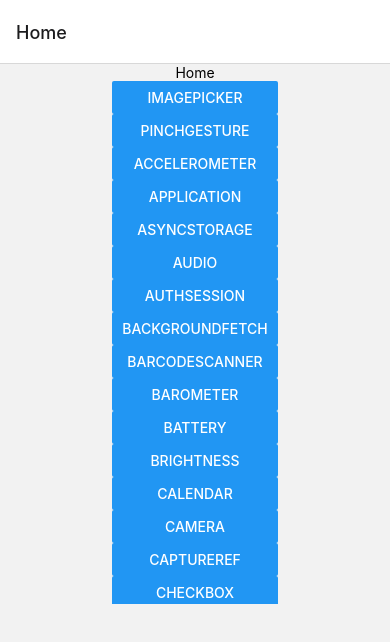
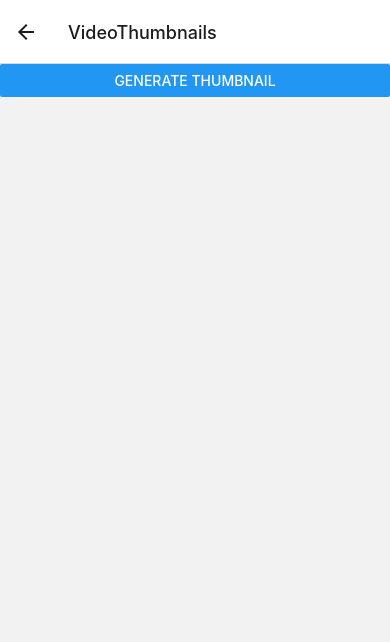
Before and after one commit to GuilhermeSousaDev/Expo, a React Native app: screen /VideoThumbnails in a window 390 px wide. Shown: the top 642 px of the page. Built offline with nearby package versions, Linux system fonts and the light colour scheme; what expo-notifications, expo-task-manager would draw is missing.

Commit message:
Expo VideoThumbnail

```diff
--- a/App.js
+++ b/App.js
@@ -60,6 +60,8 @@ import StoreReview from './screens/StoreReview';
 import SVG from './screens/SVG';
 import SystemUi from './screens/SystemUi';
 import TaskManager from './screens/TaskManager';
+import TrackingTransparency from './screens/TrackingTransparency';
+import VideoThumbnails from './screens/VideoThumbnails';
 
 export default function App() {
   return (
@@ -120,6 +122,8 @@ export default function App() {
         <Stack.Screen name='SVG' component={SVG} />
         <Stack.Screen name='SystemUi' component={SystemUi} />
         <Stack.Screen name='TaskManager' component={TaskManager} />
+        <Stack.Screen name='TrackingTransparency' component={TrackingTransparency} />
+        <Stack.Screen name='VideoThumbnails' component={VideoThumbnails} />
       </Stack.Navigator>
       <StatusBar style="light" />
     </NavigationContainer>
--- a/app.json
+++ b/app.json
@@ -32,8 +32,13 @@
         {
           "initialOrientation": "DEFAULT"
         }
-      ]
-
+      ],
+      [
+       "expo-tracking-transparency",
+       {
+         "userTrackingPermission": "This identifier will be used to deliver personalized ads to you."
+       }
+     ]
     ],
     "updates": {
       "fallbackToCacheTimeout": 0
--- a/package.json
+++ b/package.json
@@ -65,6 +65,8 @@
     "expo-store-review": "~6.0.0",
     "expo-system-ui": "~2.0.1",
     "expo-task-manager": "~11.0.1",
+    "expo-tracking-transparency": "~3.0.1",
+    "expo-video-thumbnails": "~7.0.0",
     "expo-web-browser": "~12.0.0",
     "firebase": "^9.15.0",
     "lottie-react-native": "5.1.4",
--- a/screens/Home.js
+++ b/screens/Home.js
@@ -64,6 +64,8 @@ export default function Home({ navigation }) {
                 <Button title="SVG" onPress={() => navigate('SVG')} />
                 <Button title="SystemUi" onPress={() => navigate('SystemUi')} />
                 <Button title="TaskManager" onPress={() => navigate('TaskManager')} />
+                <Button title="TrackingTransparency" onPress={() => navigate('TrackingTransparency')} />
+                <Button title="VideoThumbnails" onPress={() => navigate('VideoThumbnails')} />
             </ScrollView>
         </View>
     )
--- /dev/null
+++ b/screens/TrackingTransparency.js
@@ -0,0 +1,21 @@
+import { View, Text } from 'react-native';
+import { useEffect } from 'react';
+import { requestTrackingPermissionsAsync } from 'expo-tracking-transparency';
+
+export default function TrackingTransparencyScreen() {
+  useEffect(() => {
+    (async () => {
+        const { status } = await requestTrackingPermissionsAsync();
+
+        if (status === 'granted') {
+          console.log('Yay! I have user permission to track data');
+        }
+    })();
+  }, []);
+
+  return (
+    <View>
+      <Text>Tracking Transparency Module Example</Text>
+    </View>
+  )
+}
--- /dev/null
+++ b/screens/VideoThumbnails.js
@@ -0,0 +1,34 @@
+import { useState } from 'react';
+import { View, Button, Image, Text } from 'react-native';
+import * as VideoThumbnails from 'expo-video-thumbnails';
+
+export default function VideoThumbnailsScreen() {
+  const [image, setImage] = useState(null);
+
+  const generateThumbnail = async () => {
+    try {
+      const { uri } = await VideoThumbnails.getThumbnailAsync(
+        'http://d23dyxeqlo5psv.cloudfront.net/big_buck_bunny.mp4',
+        {
+          time: 15000,
+        },
+      );
+      setImage(uri);
+    } catch (e) {
+      console.warn(e);
+    }
+  }
+
+  return (
+    <View>
+      <Button onPress={generateThumbnail} title="Generate Thumbnail" />
+      { image &&
+          <Image
+            source={{ uri: image }}
+            style={{ width: 200, height: 200, mt: 5 }}
+          />
+      }
+      <Text>{ image }</Text>
+    </View>
+  )
+}
```
Also changed, not shown: 1 other file (tests, documents, lock files or other folders).
